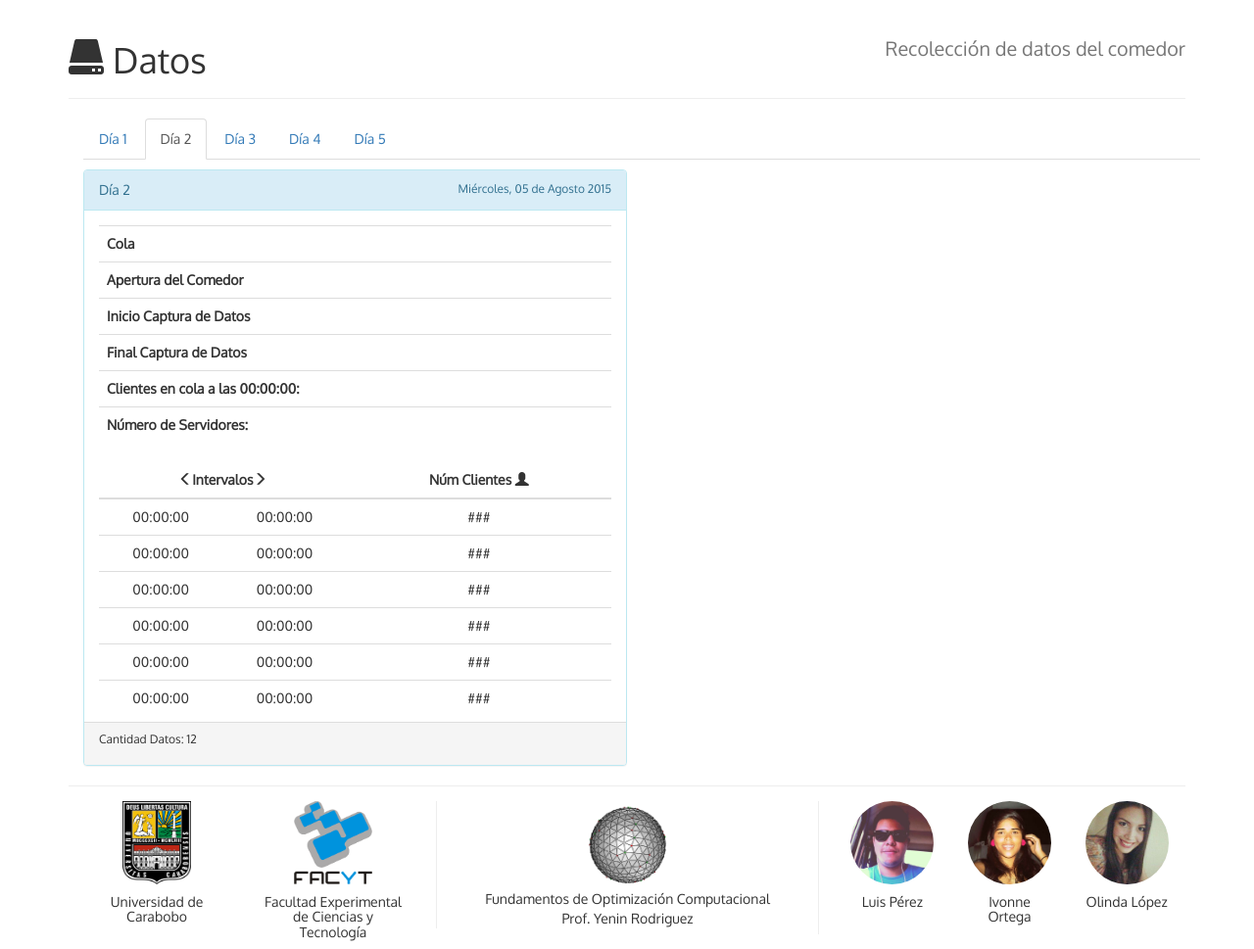
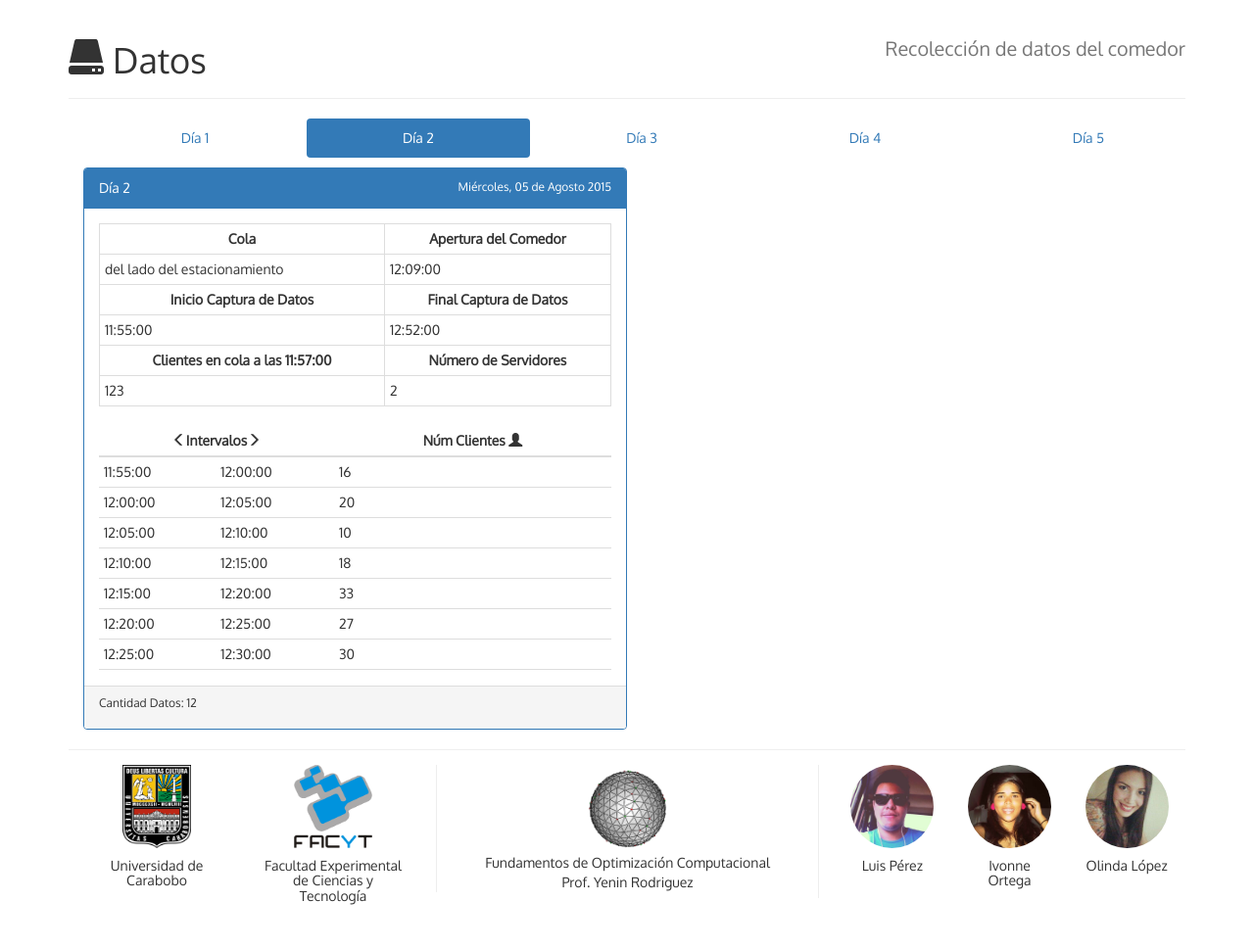
Before and after one commit to starchild92/FundamentosOP, a CodeIgniter app: page /FundamentosOP/datos in a window 1280 px wide, after a click on "Día 2". Shown: the part 72-1041 px from the top of the page at 98% size. After the commit the page ends 996 px from the top, so only its background shows below. Run offline with CodeIgniter, Linux system fonts and the light colour scheme.

Commit message:
View Datos 2.1

```diff
--- a/application/views/datos.php
+++ b/application/views/datos.php
@@ -14,7 +14,7 @@
 		</div>
 		<div class="container">
 		  <!-- Nav tabs -->
-		  <ul class="nav nav-tabs" role="tablist">
+		  <ul class="nav nav-pills nav-justified" role="tablist">
 		    <li role="presentation" class="active"><a href="#dia1" aria-controls="dia1" role="tab" data-toggle="tab">Día 1</a></li>
 		    <li role="presentation"><a href="#dia2" aria-controls="dia2" role="tab" data-toggle="tab">Día 2</a></li>
 		    <li role="presentation"><a href="#dia3" aria-controls="dia3" role="tab" data-toggle="tab">Día 3</a></li>
@@ -26,21 +26,39 @@
 		  <div class="tab-content">
 		    <div role="tabpanel" class="tab-pane active" id="dia1">
 		    	<div class="row">
-		    		<div class="col-md-6">
-						<div class="panel panel-info">
+		    		<div class="col-lg-6 col-sm-6 col-xs-12">
+						<div class="panel panel-primary">
 							<div class="panel-heading">Día 1<small id="rigth">Martes, 04 de Agosto 2015</small></div>
 							<div class="panel-body">
-								<table id="firstTable" class="table">
+								<table id="firstTable" class="table table-condensed table-bordered">
 									<tbody>
-										<tr><td>Cola</td><td>del lado del estacionamiento</td></tr>
-										<tr><td>Apertura del Comedor</td><td>12:09:00</td></tr>
-										<tr><td>Inicio Captura de Datos</td><td>11:55:00</td></tr>
-										<tr><td>Final Captura de Datos</td><td>12:52:00</td></tr>
-										<tr><td>Clientes en cola a las 11:57:00:</td><td>123</td></tr>
-										<tr><td>Número de Servidores:</td><td>2</td></tr>
+										<tr>
+											<th>Cola</th>
+											<th>Apertura del Comedor</th>
+										</tr>
+										<tr>
+											<td>del lado del estacionamiento</td>
+											<td>12:09:00</td>
+										</tr>
+										<tr>
+											<th>Inicio Captura de Datos</th>
+											<th>Final Captura de Datos</th>
+										</tr>
+										<tr>
+											<td>11:55:00</td>
+											<td>12:52:00</td>
+										</tr>
+										<tr>
+											<th>Clientes en cola a las 11:57:00</th>
+											<th>Número de Servidores</th>
+										</tr>
+										<tr>
+											<td>123</td>
+											<td>2</td>
+										</tr>
 									</tbody>
 								</table>
-								<div id="tabla_ajustada"><table class="table">
+								<div id="tabla_ajustada"><table class="table table-condensed">
 									<thead>
 										<th colspan="2"><span class="glyphicon glyphicon-menu-left" aria-hidden="true"></span>Intervalos<span class="glyphicon glyphicon-menu-right" aria-hidden="true"></span></th>
 										<th>Núm Clientes	<span class="glyphicon glyphicon-user" aria-hidden="true"></span></th>
@@ -72,40 +90,58 @@
 		    </div>
 		    <div role="tabpanel" class="tab-pane" id="dia2">
 		    	<div class="row">
-		    		<div class="col-md-6">
-						<div class="panel panel-info">
+		    		<div class="col-lg-6 col-sm-6 col-xs-12">
+						<div class="panel panel-primary">
 							<div class="panel-heading">Día 2 <small id="rigth">Miércoles, 05 de Agosto 2015</small></div>
 							<div class="panel-body">
-								<table id="firstTable" class="table">
+								<table id="firstTable" class="table table-condensed table-bordered">
 									<tbody>
-										<tr><td>Cola</td><td></td></tr>
-										<tr><td>Apertura del Comedor</td><td></td></tr>
-										<tr><td>Inicio Captura de Datos</td><td></td></tr>
-										<tr><td>Final Captura de Datos</td><td></td></tr>
-										<tr><td>Clientes en cola a las 00:00:00:</td><td></td></tr>
-										<tr><td>Número de Servidores:</td><td></td></tr>
+										<tr>
+											<th>Cola</th>
+											<th>Apertura del Comedor</th>
+										</tr>
+										<tr>
+											<td>del lado del estacionamiento</td>
+											<td>12:09:00</td>
+										</tr>
+										<tr>
+											<th>Inicio Captura de Datos</th>
+											<th>Final Captura de Datos</th>
+										</tr>
+										<tr>
+											<td>11:55:00</td>
+											<td>12:52:00</td>
+										</tr>
+										<tr>
+											<th>Clientes en cola a las 11:57:00</th>
+											<th>Número de Servidores</th>
+										</tr>
+										<tr>
+											<td>123</td>
+											<td>2</td>
+										</tr>
 									</tbody>
 								</table>
-								<div id="tabla_ajustada"><table class="table">
+								<div id="tabla_ajustada"><table class="table table-condensed">
 									<thead>
 										<th colspan="2"><span class="glyphicon glyphicon-menu-left" aria-hidden="true"></span>Intervalos<span class="glyphicon glyphicon-menu-right" aria-hidden="true"></span></th>
 										<th>Núm Clientes	<span class="glyphicon glyphicon-user" aria-hidden="true"></span></th>
 									</thead>
 									<tbody>
-										<tr><td>00:00:00</td><td>00:00:00</td><td>###</td></tr>
-										<tr><td>00:00:00</td><td>00:00:00</td><td>###</td></tr>
-										<tr><td>00:00:00</td><td>00:00:00</td><td>###</td></tr>
-										<tr><td>00:00:00</td><td>00:00:00</td><td>###</td></tr>
-										<tr><td>00:00:00</td><td>00:00:00</td><td>###</td></tr>
-										<tr><td>00:00:00</td><td>00:00:00</td><td>###</td></tr>
-										<tr><td>00:00:00</td><td>00:00:00</td><td>###</td></tr>
-										<tr><td>00:00:00</td><td>00:00:00</td><td>###</td></tr>
-										<tr><td>00:00:00</td><td>00:00:00</td><td>###</td></tr>
-										<tr><td>00:00:00</td><td>00:00:00</td><td>###</td></tr>
-										<tr><td>00:00:00</td><td>00:00:00</td><td>###</td></tr>
-										<tr><td>00:00:00</td><td>00:00:00</td><td>###</td></tr>
-										<tr><td>00:00:00</td><td>00:00:00</td><td>###</td></tr>
-										<tr><td colspan="2">Media</td><td># Clientes cada ## min</td></tr>
+										<tr><td>11:55:00</td><td>12:00:00</td><td>16</td></tr>
+										<tr><td>12:00:00</td><td>12:05:00</td><td>20</td></tr>
+										<tr><td>12:05:00</td><td>12:10:00</td><td>10</td></tr>
+										<tr><td>12:10:00</td><td>12:15:00</td><td>18</td></tr>
+										<tr><td>12:15:00</td><td>12:20:00</td><td>33</td></tr>
+										<tr><td>12:20:00</td><td>12:25:00</td><td>27</td></tr>
+										<tr><td>12:25:00</td><td>12:30:00</td><td>30</td></tr>
+										<tr><td>12:30:00</td><td>12:35:00</td><td>18</td></tr>
+										<tr><td>12:35:00</td><td>12:40:00</td><td>27</td></tr>
+										<tr><td>12:40:00</td><td>12:45:00</td><td>8</td></tr>
+										<tr><td>12:45:00</td><td>12:50:00</td><td>21</td></tr>
+										<tr><td>12:50:00</td><td>12:52:00</td><td>18</td></tr>
+										<tr><td>12:55:00</td><td>01:00:00</td><td>-</td></tr>
+										<tr><td colspan="2">Media</td><td>19 Clientes cada 5 min</td></tr>
 									</tbody>
 								</table></div>
 							</div>
@@ -118,40 +154,58 @@
 		    </div>
 		    <div role="tabpanel" class="tab-pane" id="dia3">
 		    	<div class="row">
-		    		<div class="col-md-6">
-						<div class="panel panel-info">
+		    		<div class="col-lg-6 col-sm-6 col-xs-12">
+						<div class="panel panel-primary">
 							<div class="panel-heading">Día 3 <small id="rigth">Jueves, 06 de Agosto 2015</small></div>
 							<div class="panel-body">
-								<table id="firstTable" class="table">
+								<table id="firstTable" class="table table-condensed table-bordered">
 									<tbody>
-										<tr><td>Cola</td><td></td></tr>
-										<tr><td>Apertura del Comedor</td><td></td></tr>
-										<tr><td>Inicio Captura de Datos</td><td></td></tr>
-										<tr><td>Final Captura de Datos</td><td></td></tr>
-										<tr><td>Clientes en cola a las 00:00:00:</td><td></td></tr>
-										<tr><td>Número de Servidores:</td><td></td></tr>
+										<tr>
+											<th>Cola</th>
+											<th>Apertura del Comedor</th>
+										</tr>
+										<tr>
+											<td>del lado del estacionamiento</td>
+											<td>12:09:00</td>
+										</tr>
+										<tr>
+											<th>Inicio Captura de Datos</th>
+											<th>Final Captura de Datos</th>
+										</tr>
+										<tr>
+											<td>11:55:00</td>
+											<td>12:52:00</td>
+										</tr>
+										<tr>
+											<th>Clientes en cola a las 11:57:00</th>
+											<th>Número de Servidores</th>
+										</tr>
+										<tr>
+											<td>123</td>
+											<td>2</td>
+										</tr>
 									</tbody>
 								</table>
-								<div id="tabla_ajustada"><table class="table">
+								<div id="tabla_ajustada"><table class="table table-condensed">
 									<thead>
 										<th colspan="2"><span class="glyphicon glyphicon-menu-left" aria-hidden="true"></span>Intervalos<span class="glyphicon glyphicon-menu-right" aria-hidden="true"></span></th>
 										<th>Núm Clientes	<span class="glyphicon glyphicon-user" aria-hidden="true"></span></th>
 									</thead>
 									<tbody>
-										<tr><td>00:00:00</td><td>00:00:00</td><td>###</td></tr>
-										<tr><td>00:00:00</td><td>00:00:00</td><td>###</td></tr>
-										<tr><td>00:00:00</td><td>00:00:00</td><td>###</td></tr>
-										<tr><td>00:00:00</td><td>00:00:00</td><td>###</td></tr>
-										<tr><td>00:00:00</td><td>00:00:00</td><td>###</td></tr>
-										<tr><td>00:00:00</td><td>00:00:00</td><td>###</td></tr>
-										<tr><td>00:00:00</td><td>00:00:00</td><td>###</td></tr>
-										<tr><td>00:00:00</td><td>00:00:00</td><td>###</td></tr>
-										<tr><td>00:00:00</td><td>00:00:00</td><td>###</td></tr>
-										<tr><td>00:00:00</td><td>00:00:00</td><td>###</td></tr>
-										<tr><td>00:00:00</td><td>00:00:00</td><td>###</td></tr>
-										<tr><td>00:00:00</td><td>00:00:00</td><td>###</td></tr>
-										<tr><td>00:00:00</td><td>00:00:00</td><td>###</td></tr>
-										<tr><td colspan="2">Media</td><td># Clientes cada ## min</td></tr>
+										<tr><td>11:55:00</td><td>12:00:00</td><td>16</td></tr>
+										<tr><td>12:00:00</td><td>12:05:00</td><td>20</td></tr>
+										<tr><td>12:05:00</td><td>12:10:00</td><td>10</td></tr>
+										<tr><td>12:10:00</td><td>12:15:00</td><td>18</td></tr>
+										<tr><td>12:15:00</td><td>12:20:00</td><td>33</td></tr>
+										<tr><td>12:20:00</td><td>12:25:00</td><td>27</td></tr>
+										<tr><td>12:25:00</td><td>12:30:00</td><td>30</td></tr>
+										<tr><td>12:30:00</td><td>12:35:00</td><td>18</td></tr>
+										<tr><td>12:35:00</td><td>12:40:00</td><td>27</td></tr>
+										<tr><td>12:40:00</td><td>12:45:00</td><td>8</td></tr>
+										<tr><td>12:45:00</td><td>12:50:00</td><td>21</td></tr>
+										<tr><td>12:50:00</td><td>12:52:00</td><td>18</td></tr>
+										<tr><td>12:55:00</td><td>01:00:00</td><td>-</td></tr>
+										<tr><td colspan="2">Media</td><td>19 Clientes cada 5 min</td></tr>
 									</tbody>
 								</table></div>
 							</div>
@@ -164,40 +218,58 @@
 		    </div>
 		    <div role="tabpanel" class="tab-pane" id="dia4">
 		    	<div class="row">
-		    		<div class="col-md-6">
-						<div class="panel panel-info">
-							<div class="panel-heading">Día 4 <small id="rigth">Martes, 04 de Agosto 2015</small></div>
+		    		<div class="col-lg-6 col-sm-6 col-xs-12">
+						<div class="panel panel-primary">
+							<div class="panel-heading">Día 4 <small id="rigth">Viernes, 07 de Agosto 2015</small></div>
 							<div class="panel-body">
-								<table id="firstTable" class="table">
+								<table id="firstTable" class="table table-condensed table-bordered">
 									<tbody>
-										<tr><td>Cola</td><td></td></tr>
-										<tr><td>Apertura del Comedor</td><td></td></tr>
-										<tr><td>Inicio Captura de Datos</td><td></td></tr>
-										<tr><td>Final Captura de Datos</td><td></td></tr>
-										<tr><td>Clientes en cola a las 00:00:00:</td><td></td></tr>
-										<tr><td>Número de Servidores:</td><td></td></tr>
+										<tr>
+											<th>Cola</th>
+											<th>Apertura del Comedor</th>
+										</tr>
+										<tr>
+											<td>del lado del estacionamiento</td>
+											<td>12:09:00</td>
+										</tr>
+										<tr>
+											<th>Inicio Captura de Datos</th>
+											<th>Final Captura de Datos</th>
+										</tr>
+										<tr>
+											<td>11:55:00</td>
+											<td>12:52:00</td>
+										</tr>
+										<tr>
+											<th>Clientes en cola a las 11:57:00</th>
+											<th>Número de Servidores</th>
+										</tr>
+										<tr>
+											<td>123</td>
+											<td>2</td>
+										</tr>
 									</tbody>
 								</table>
-								<div id="tabla_ajustada"><table class="table">
+								<div id="tabla_ajustada"><table class="table table-condensed">
 									<thead>
 										<th colspan="2"><span class="glyphicon glyphicon-menu-left" aria-hidden="true"></span>Intervalos<span class="glyphicon glyphicon-menu-right" aria-hidden="true"></span></th>
 										<th>Núm Clientes	<span class="glyphicon glyphicon-user" aria-hidden="true"></span></th>
 									</thead>
 									<tbody>
-										<tr><td>00:00:00</td><td>00:00:00</td><td>###</td></tr>
-										<tr><td>00:00:00</td><td>00:00:00</td><td>###</td></tr>
-										<tr><td>00:00:00</td><td>00:00:00</td><td>###</td></tr>
-										<tr><td>00:00:00</td><td>00:00:00</td><td>###</td></tr>
-										<tr><td>00:00:00</td><td>00:00:00</td><td>###</td></tr>
-										<tr><td>00:00:00</td><td>00:00:00</td><td>###</td></tr>
-										<tr><td>00:00:00</td><td>00:00:00</td><td>###</td></tr>
-										<tr><td>00:00:00</td><td>00:00:00</td><td>###</td></tr>
-										<tr><td>00:00:00</td><td>00:00:00</td><td>###</td></tr>
-										<tr><td>00:00:00</td><td>00:00:00</td><td>###</td></tr>
-										<tr><td>00:00:00</td><td>00:00:00</td><td>###</td></tr>
-										<tr><td>00:00:00</td><td>00:00:00</td><td>###</td></tr>
-										<tr><td>00:00:00</td><td>00:00:00</td><td>###</td></tr>
-										<tr><td colspan="2">Media</td><td># Clientes cada ## min</td></tr>
+										<tr><td>11:55:00</td><td>12:00:00</td><td>16</td></tr>
+										<tr><td>12:00:00</td><td>12:05:00</td><td>20</td></tr>
+										<tr><td>12:05:00</td><td>12:10:00</td><td>10</td></tr>
+										<tr><td>12:10:00</td><td>12:15:00</td><td>18</td></tr>
+										<tr><td>12:15:00</td><td>12:20:00</td><td>33</td></tr>
+										<tr><td>12:20:00</td><td>12:25:00</td><td>27</td></tr>
+										<tr><td>12:25:00</td><td>12:30:00</td><td>30</td></tr>
+										<tr><td>12:30:00</td><td>12:35:00</td><td>18</td></tr>
+										<tr><td>12:35:00</td><td>12:40:00</td><td>27</td></tr>
+										<tr><td>12:40:00</td><td>12:45:00</td><td>8</td></tr>
+										<tr><td>12:45:00</td><td>12:50:00</td><td>21</td></tr>
+										<tr><td>12:50:00</td><td>12:52:00</td><td>18</td></tr>
+										<tr><td>12:55:00</td><td>01:00:00</td><td>-</td></tr>
+										<tr><td colspan="2">Media</td><td>19 Clientes cada 5 min</td></tr>
 									</tbody>
 								</table></div>
 							</div>
@@ -210,40 +282,58 @@
 		    </div>
 		    <div role="tabpanel" class="tab-pane" id="dia5">
 		    	<div class="row">
-					<div class="col-md-6">
-						<div class="panel panel-info">
-							<div class="panel-heading">Día 5 <small id="rigth">Martes, 04 de Agosto 2015</small></div>
+					<div class="col-lg-6 col-sm-6 col-xs-12">
+						<div class="panel panel-primary">
+							<div class="panel-heading">Día 5 <small id="rigth">Jueves, 01 de Octubre 2015</small></div>
 							<div class="panel-body">
-								<table id="firstTable" class="table">
+								<table id="firstTable" class="table table-condensed table-bordered">
 									<tbody>
-										<tr><td>Cola</td><td></td></tr>
-										<tr><td>Apertura del Comedor</td><td></td></tr>
-										<tr><td>Inicio Captura de Datos</td><td></td></tr>
-										<tr><td>Final Captura de Datos</td><td></td></tr>
-										<tr><td>Clientes en cola a las 00:00:00:</td><td></td></tr>
-										<tr><td>Número de Servidores:</td><td></td></tr>
+										<tr>
+											<th>Cola</th>
+											<th>Apertura del Comedor</th>
+										</tr>
+										<tr>
+											<td>del lado del estacionamiento</td>
+											<td>12:09:00</td>
+										</tr>
+										<tr>
+											<th>Inicio Captura de Datos</th>
+											<th>Final Captura de Datos</th>
+										</tr>
+										<tr>
+											<td>11:55:00</td>
+											<td>12:52:00</td>
+										</tr>
+										<tr>
+											<th>Clientes en cola a las 11:57:00</th>
+											<th>Número de Servidores</th>
+										</tr>
+										<tr>
+											<td>123</td>
+											<td>2</td>
+										</tr>
 									</tbody>
 								</table>
-								<div id="tabla_ajustada"><table class="table">
+								<div id="tabla_ajustada"><table class="table table-condensed">
 									<thead>
 										<th colspan="2"><span class="glyphicon glyphicon-menu-left" aria-hidden="true"></span>Intervalos<span class="glyphicon glyphicon-menu-right" aria-hidden="true"></span></th>
 										<th>Núm Clientes	<span class="glyphicon glyphicon-user" aria-hidden="true"></span></th>
 									</thead>
 									<tbody>
-										<tr><td>00:00:00</td><td>00:00:00</td><td>###</td></tr>
-										<tr><td>00:00:00</td><td>00:00:00</td><td>###</td></tr>
-										<tr><td>00:00:00</td><td>00:00:00</td><td>###</td></tr>
-										<tr><td>00:00:00</td><td>00:00:00</td><td>###</td></tr>
-										<tr><td>00:00:00</td><td>00:00:00</td><td>###</td></tr>
-										<tr><td>00:00:00</td><td>00:00:00</td><td>###</td></tr>
-										<tr><td>00:00:00</td><td>00:00:00</td><td>###</td></tr>
-										<tr><td>00:00:00</td><td>00:00:00</td><td>###</td></tr>
-										<tr><td>00:00:00</td><td>00:00:00</td><td>###</td></tr>
-										<tr><td>00:00:00</td><td>00:00:00</td><td>###</td></tr>
-										<tr><td>00:00:00</td><td>00:00:00</td><td>###</td></tr>
-										<tr><td>00:00:00</td><td>00:00:00</td><td>###</td></tr>
-										<tr><td>00:00:00</td><td>00:00:00</td><td>###</td></tr>
-										<tr><td colspan="2">Media</td><td># Clientes cada ## min</td></tr>
+										<tr><td>11:55:00</td><td>12:00:00</td><td>16</td></tr>
+										<tr><td>12:00:00</td><td>12:05:00</td><td>20</td></tr>
+										<tr><td>12:05:00</td><td>12:10:00</td><td>10</td></tr>
+										<tr><td>12:10:00</td><td>12:15:00</td><td>18</td></tr>
+										<tr><td>12:15:00</td><td>12:20:00</td><td>33</td></tr>
+										<tr><td>12:20:00</td><td>12:25:00</td><td>27</td></tr>
+										<tr><td>12:25:00</td><td>12:30:00</td><td>30</td></tr>
+										<tr><td>12:30:00</td><td>12:35:00</td><td>18</td></tr>
+										<tr><td>12:35:00</td><td>12:40:00</td><td>27</td></tr>
+										<tr><td>12:40:00</td><td>12:45:00</td><td>8</td></tr>
+										<tr><td>12:45:00</td><td>12:50:00</td><td>21</td></tr>
+										<tr><td>12:50:00</td><td>12:52:00</td><td>18</td></tr>
+										<tr><td>12:55:00</td><td>01:00:00</td><td>-</td></tr>
+										<tr><td colspan="2">Media</td><td>19 Clientes cada 5 min</td></tr>
 									</tbody>
 								</table></div>
 							</div>
@@ -263,14 +353,7 @@
 	<link rel="stylesheet" type="text/css" href="<?php echo base_url('css/bootstrap.css');?>">
 	<style type="text/css">
 		#space{ padding-top: 20px; } #rigth{ float: right; }
-		#firstTable tbody tr td:first-child {
-			text-align: left;
-			font-weight: bold;
-		}
-		#firstTable tbody tr td:last-child {
-			text-align: right;
-			font-style: oblique;
-		}
 		.whitespace{ margin-top: 10px;}
+		table tr td { text-align: left; }
 </body>
 </html>
```
